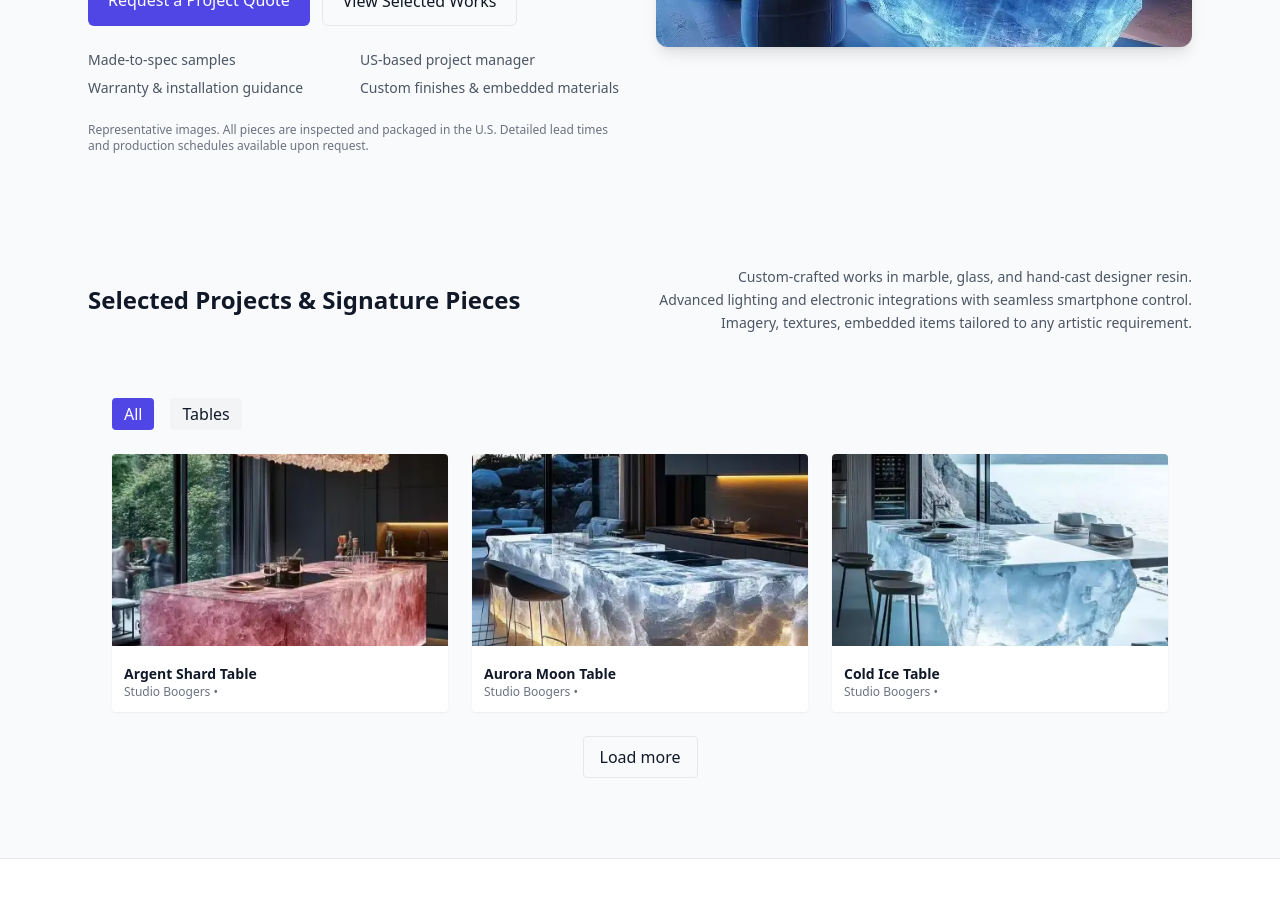
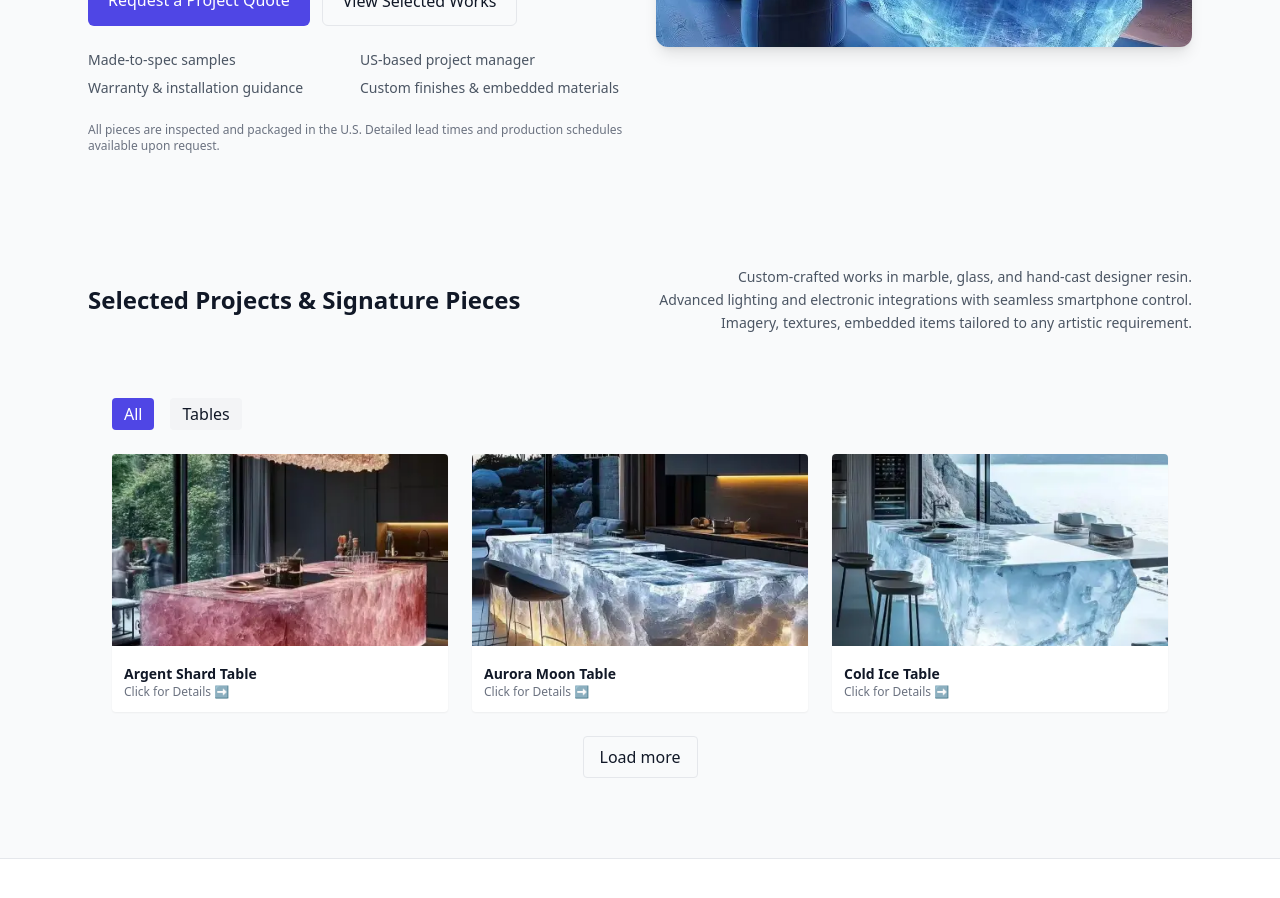
Before and after one commit to Smedly/luxeglass, a React (Vite) app: page / in a window 1280 px wide. Shown: the part 580-1478 px from the top of the page. Built offline with nearby package versions, Linux system fonts and the light colour scheme.

Commit message:
Cloudflare build settings update

```diff
--- a/src/Gallery.jsx
+++ b/src/Gallery.jsx
@@ -15,7 +15,7 @@ function Thumb({ img, onOpen }) {
       </button>
       <div className="p-3 text-sm">
         <div className="font-semibold">{img.title}</div>
-        <div className="text-xs text-gray-500">{img.project || 'Studio Boogers'} • {img.location || ''}</div>
+        <div className="text-xs text-gray-500">{img.project || 'Click for Details'} ➡️ {img.location || ''}</div>
       </div>
     </article>
   )
--- a/src/GlassProductsSite.jsx
+++ b/src/GlassProductsSite.jsx
@@ -84,7 +84,7 @@ export default function GlassProductsSite() {
               </ul>
 
               <div className="mt-6 text-xs text-gray-500">
-                Representative images. All pieces are inspected and packaged in the U.S. Detailed lead times and
+                All pieces are inspected and packaged in the U.S. Detailed lead times and
                 production schedules available upon request.
               </div>
             </div>
```
